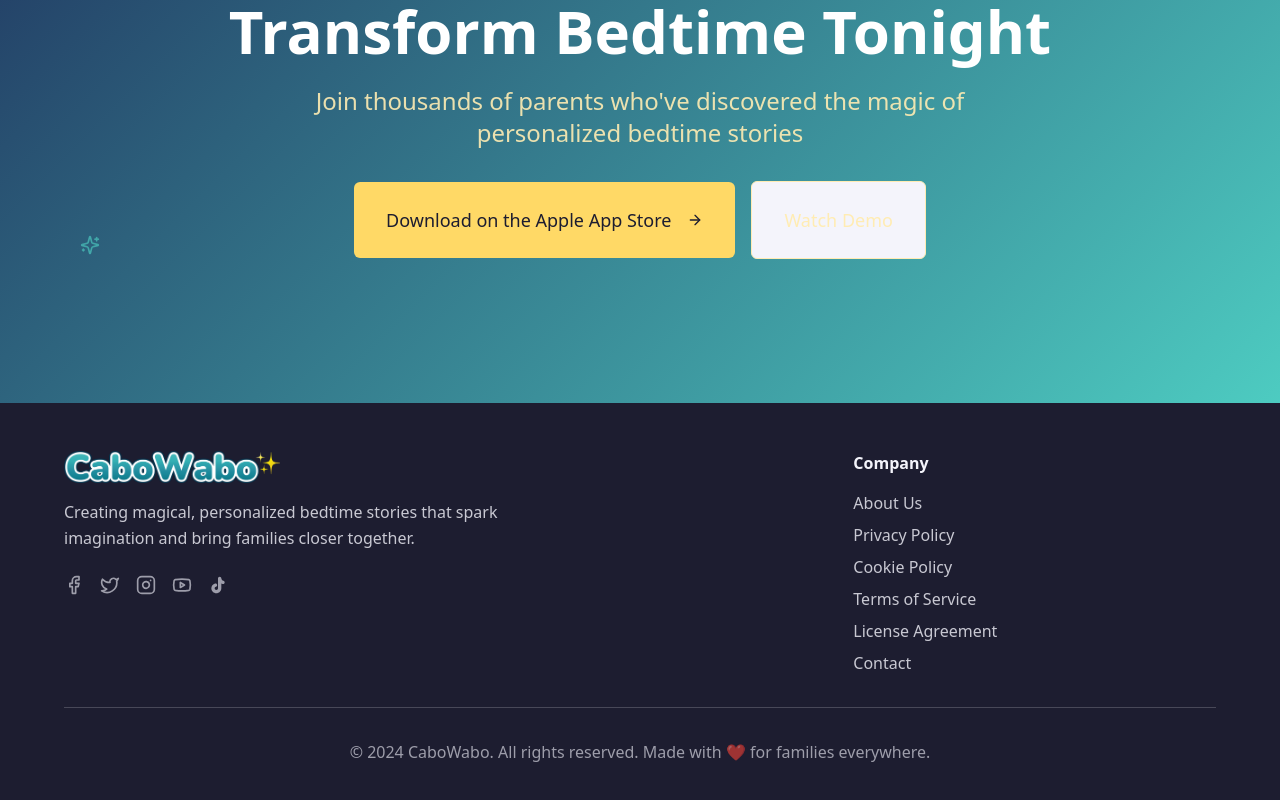
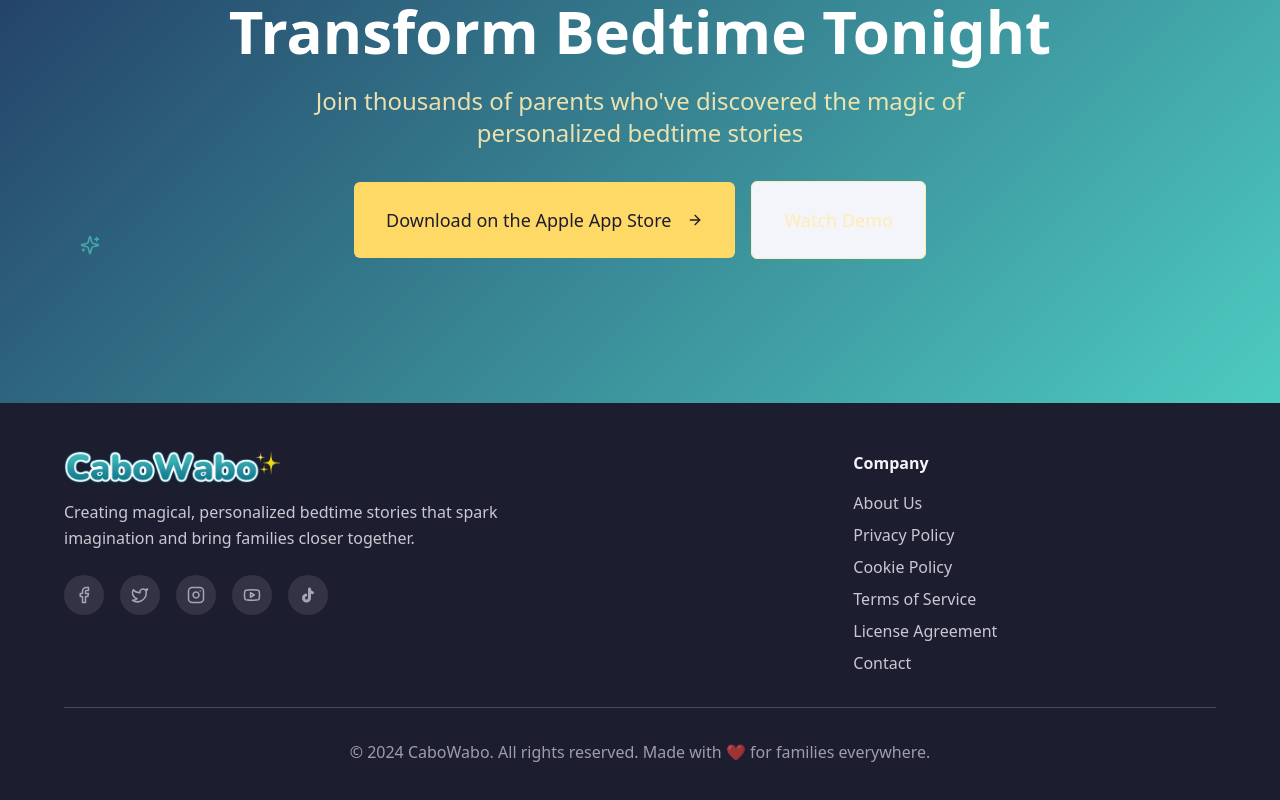
Before and after one commit to bigdog6978/cabo-wabo-landing-page, a React (Vite) app: page / in a window 1280 px wide. Shown: the part 6478-7278 px from the top of the page. Built offline with nearby package versions, Linux system fonts and the light colour scheme.

Commit message:
Refactor social media icons
Update social media icons in the footer to be circular.

```diff
--- a/src/components/Footer.tsx
+++ b/src/components/Footer.tsx
@@ -112,20 +112,20 @@ Last updated: July 2024`;
 
             {/* Social Media Icons */}
             <div className="flex space-x-4">
-              <a href="#" className="text-background/60 hover:text-cabo-teal transition-colors">
-                <Facebook size={20} />
+              <a href="#" className="w-10 h-10 rounded-full bg-background/10 hover:bg-cabo-teal flex items-center justify-center text-background/60 hover:text-background transition-all duration-300">
+                <Facebook size={18} />
               </a>
-              <a href="#" className="text-background/60 hover:text-cabo-teal transition-colors">
-                <Twitter size={20} />
+              <a href="#" className="w-10 h-10 rounded-full bg-background/10 hover:bg-cabo-teal flex items-center justify-center text-background/60 hover:text-background transition-all duration-300">
+                <Twitter size={18} />
               </a>
-              <a href="#" className="text-background/60 hover:text-cabo-teal transition-colors">
-                <Instagram size={20} />
+              <a href="#" className="w-10 h-10 rounded-full bg-background/10 hover:bg-cabo-teal flex items-center justify-center text-background/60 hover:text-background transition-all duration-300">
+                <Instagram size={18} />
               </a>
-              <a href="#" className="text-background/60 hover:text-cabo-teal transition-colors">
-                <Youtube size={20} />
+              <a href="#" className="w-10 h-10 rounded-full bg-background/10 hover:bg-cabo-teal flex items-center justify-center text-background/60 hover:text-background transition-all duration-300">
+                <Youtube size={18} />
               </a>
-              <a href="#" className="text-background/60 hover:text-cabo-teal transition-colors">
-                <TikTokIcon size={20} />
+              <a href="#" className="w-10 h-10 rounded-full bg-background/10 hover:bg-cabo-teal flex items-center justify-center text-background/60 hover:text-background transition-all duration-300">
+                <TikTokIcon size={18} />
               </a>
             </div>
           </div>
```
